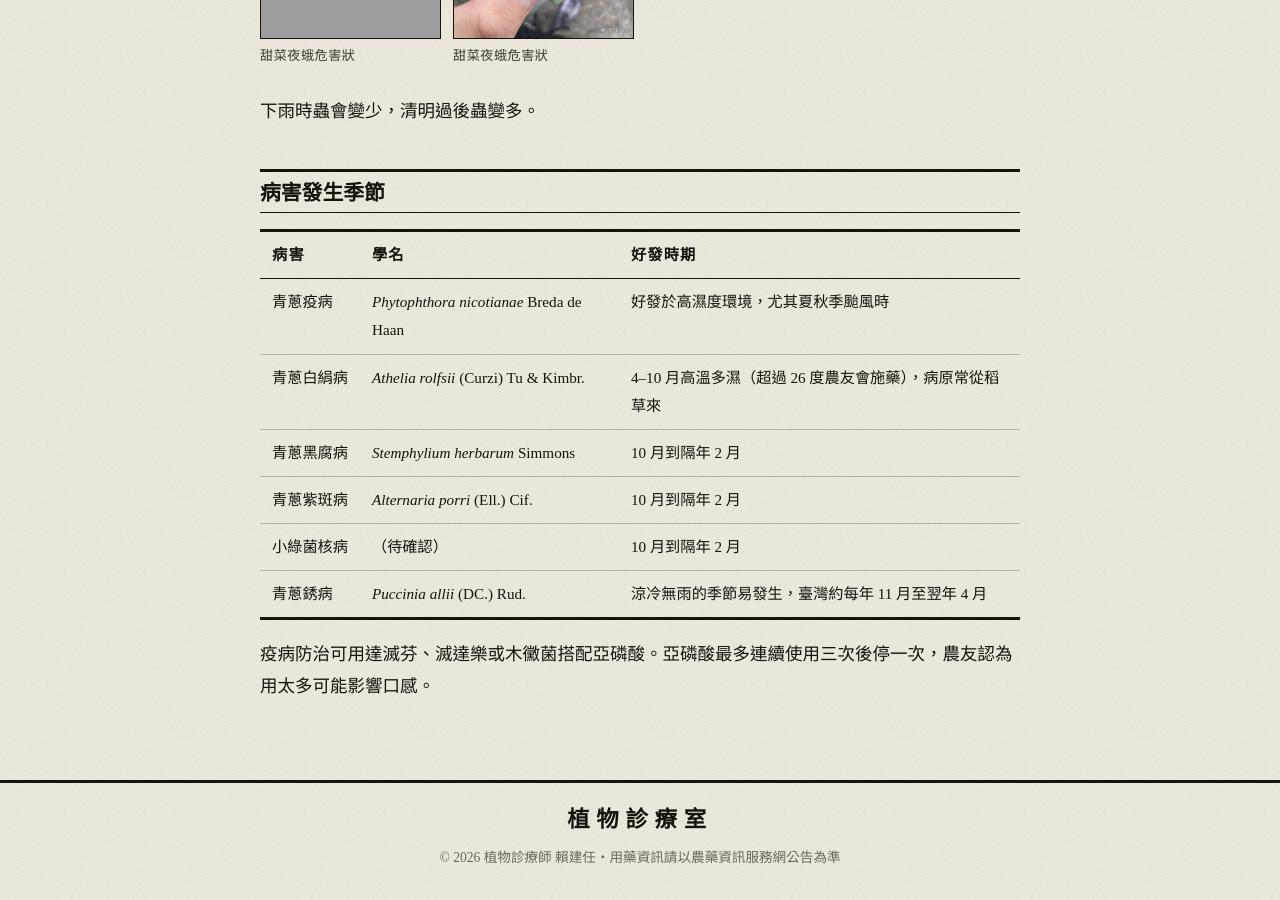
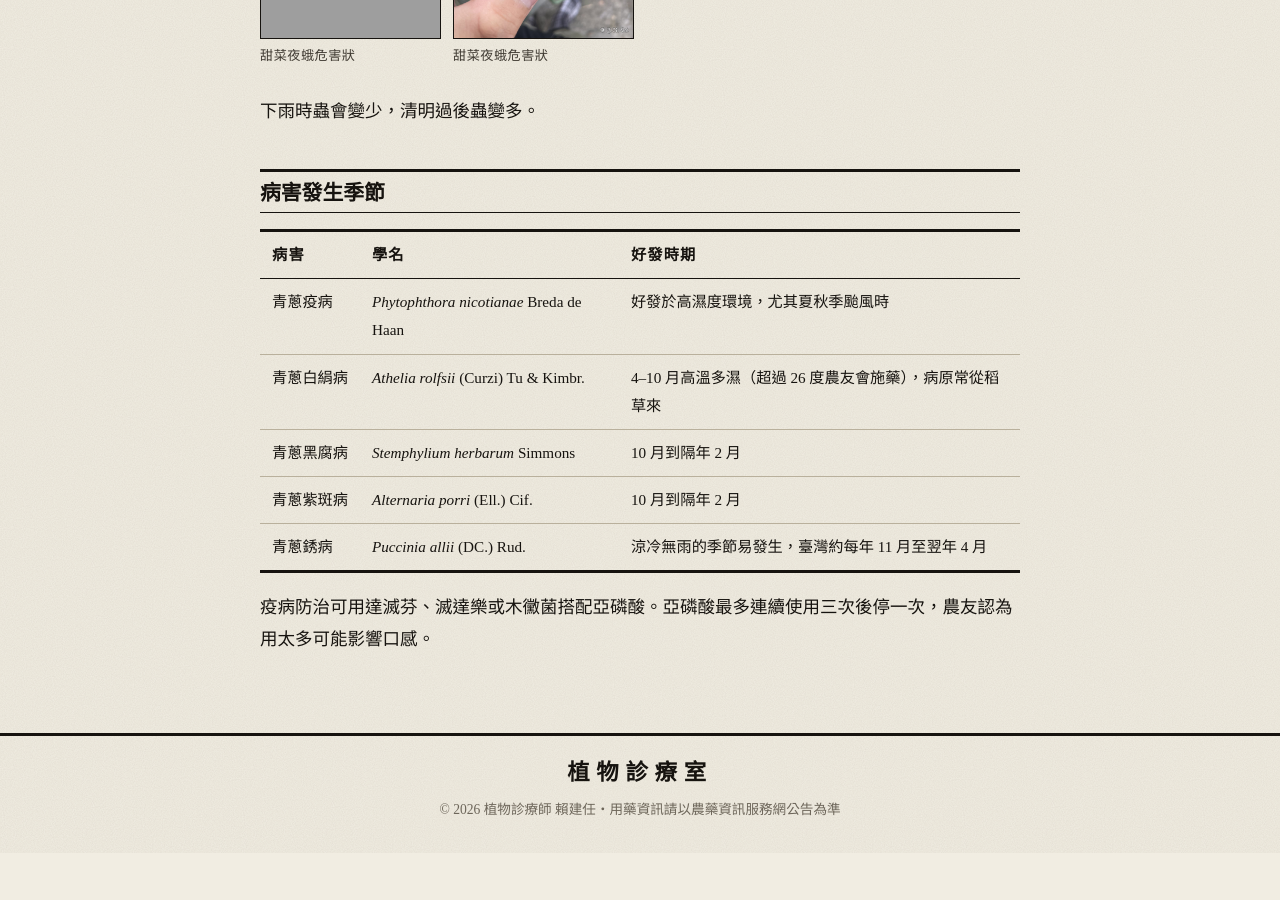
Before and after one commit to laijianren/laijianren.github.io, a Jekyll site: the page built from _visits/2021-10-25-sanxing-scallion.md, in a window 1280 px wide and 900 px high, scrolled down 2146 px. Built offline with Jekyll 4.4.1, drawn with Linux system fonts in a browser that asks for light colours; some web fonts are replaced; after the commit the page ends 2999 px from its top, so only the background shows below that; grey boxes are pictures that could not be loaded.

Commit message:
Drop 小綠菌核病 row
Co-Authored-By: Claude Opus 5.5 (1M context) <noreply@anthropic.com>
Claude-Session: https://claude.ai/code/session_01XJGjkT6ynprrpQ61onDbZk

```diff
--- a/_visits/2021-10-25-sanxing-scallion.md
+++ b/_visits/2021-10-25-sanxing-scallion.md
@@ -41,7 +41,6 @@ cover_caption: 甜菜夜蛾危害狀
 | 青蔥白絹病 | *Athelia rolfsii* (Curzi) Tu & Kimbr. | 4–10 月高溫多濕（超過 26 度農友會施藥），病原常從稻草來 |
 | 青蔥黑腐病 | *Stemphylium herbarum* Simmons | 10 月到隔年 2 月 |
 | 青蔥紫斑病 | *Alternaria porri* (Ell.) Cif. | 10 月到隔年 2 月 |
-| 小綠菌核病 | （待確認） | 10 月到隔年 2 月 |
 | 青蔥銹病 | *Puccinia allii* (DC.) Rud. | 涼冷無雨的季節易發生，臺灣約每年 11 月至翌年 4 月 |
 {: .season}
 
```
